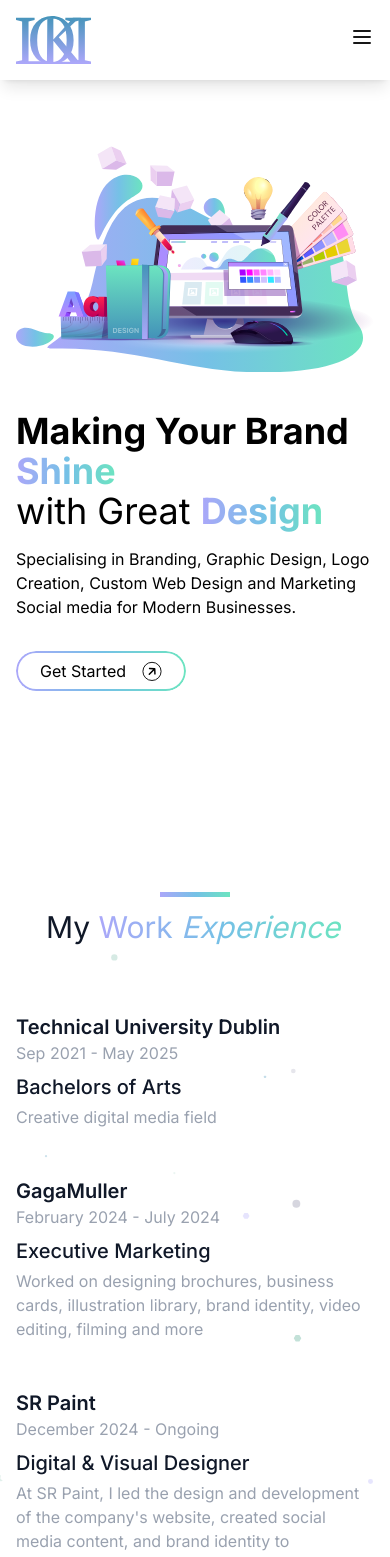
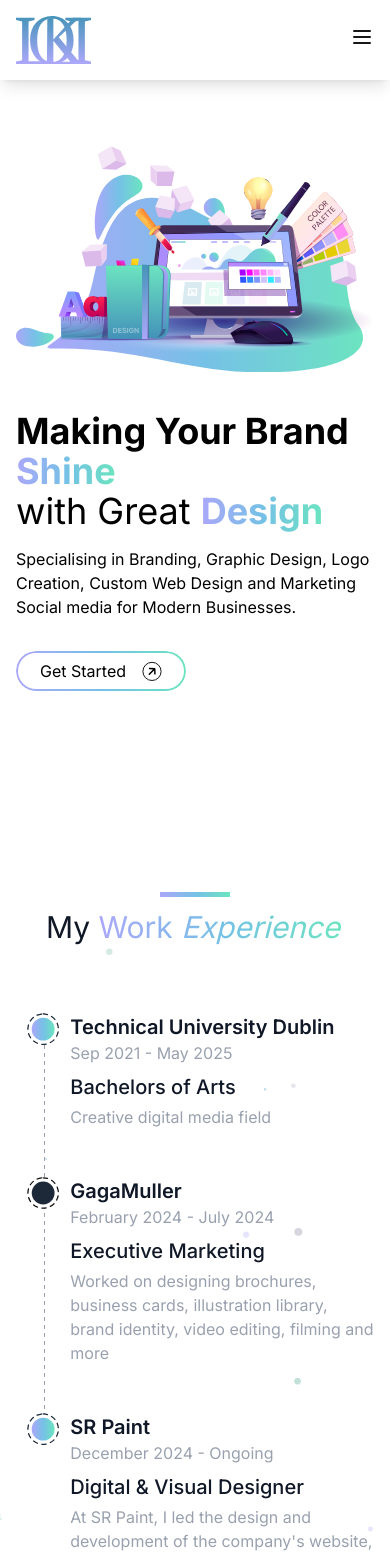
Before and after one commit to Ozea/loki, a Next.js app: page / in a window 390 px wide. Shown: the top 1557 px of the page. Built offline with nearby package versions, Linux system fonts and the light colour scheme.

Commit message:
fix: timeline on mweb

```diff
--- a/src/containers/WorkExperience.tsx
+++ b/src/containers/WorkExperience.tsx
@@ -131,7 +131,7 @@ const TimelineExperience = () => {
         <div className="relative mt-5">
           {/* Animated dashed timeline line */}
           <motion.div
-            className="hidden md:block absolute left-1/2 h-[calc(100%-30%)] w-0.5 transform -translate-x-1/2 bg-gradient-to-b from-purple-500 to-pink-500"
+            className="block h-[calc(100%-32%)] left-[8%] absolute md:left-1/2 md:h-[calc(100%-30%)] w-0.5 transform -translate-x-1/2 bg-gradient-to-b from-purple-500 to-pink-500"
             style={{
               backgroundImage: 'linear-gradient(to bottom, #9CA3AF 50%, transparent 50%)',
               backgroundSize: '1px 8px',
@@ -151,7 +151,7 @@ const TimelineExperience = () => {
             viewport={{ once: true }}
           >
             {timelineItems.map((item, index) => (
-              <motion.div key={index} className="flex flex-col md:flex-row w-full items-start relative" variants={itemVariants}>
+              <motion.div key={index} className="flex flex-row-reverse md:flex-col md:flex-row w-full items-start relative" variants={itemVariants}>
                 <motion.div className="w-full md:w-1/2 md:pr-8" transition={{ duration: 0.2 }}>
                   <h2 className="text-xl font-semibold text-gray-900">{item.organization}</h2>
                   <p className="text-gray-400">{item.period}</p>
@@ -162,7 +162,7 @@ const TimelineExperience = () => {
                 </motion.div>
 
                 {/* Animated dot */}
-                <div className="hidden md:flex w-16 justify-center">
+                <div className="flex w-16 justify-center">
                   <motion.div className="relative z-10 w-8 h-8" custom={index} variants={dotVariants}>
                     {index % 2 === 0 ? (
                       <Image src="/gradient-dot.svg" alt="Timeline dot" width={30} height={30} className="w-full h-full" />
```
